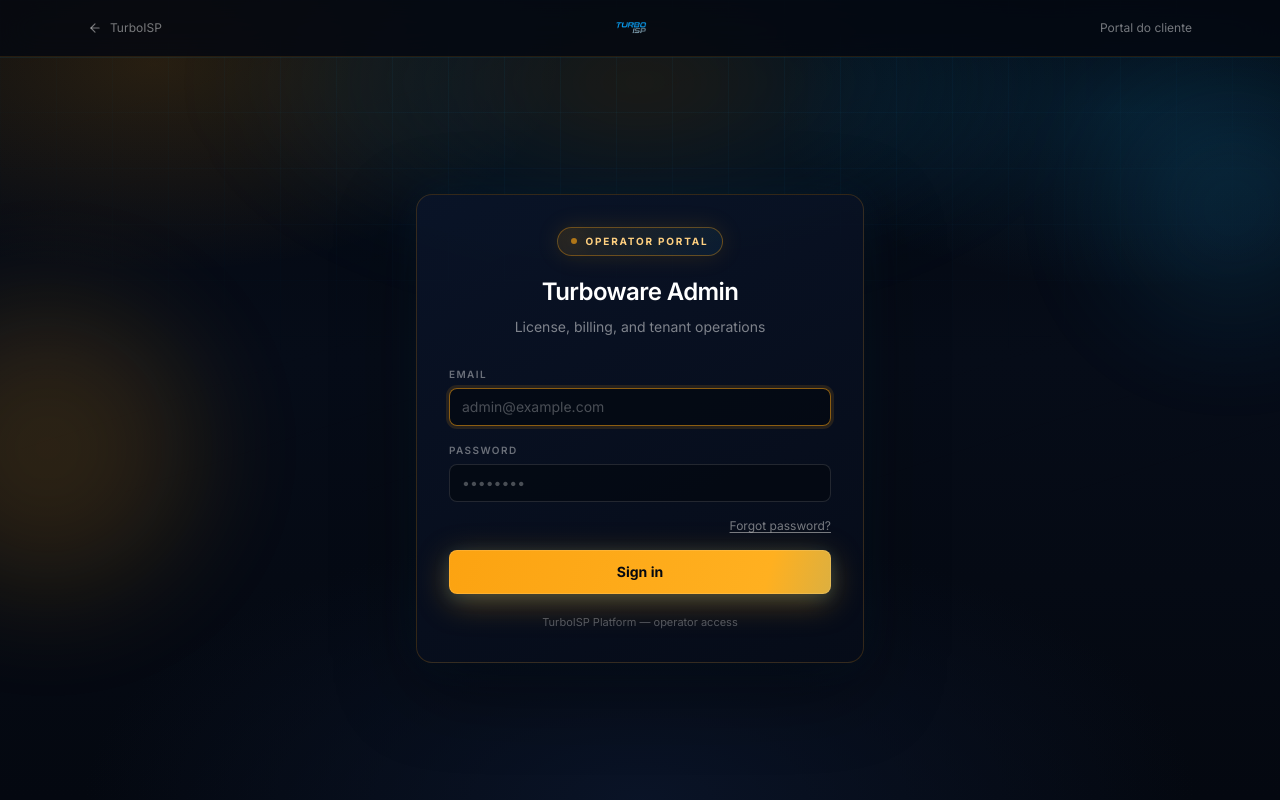
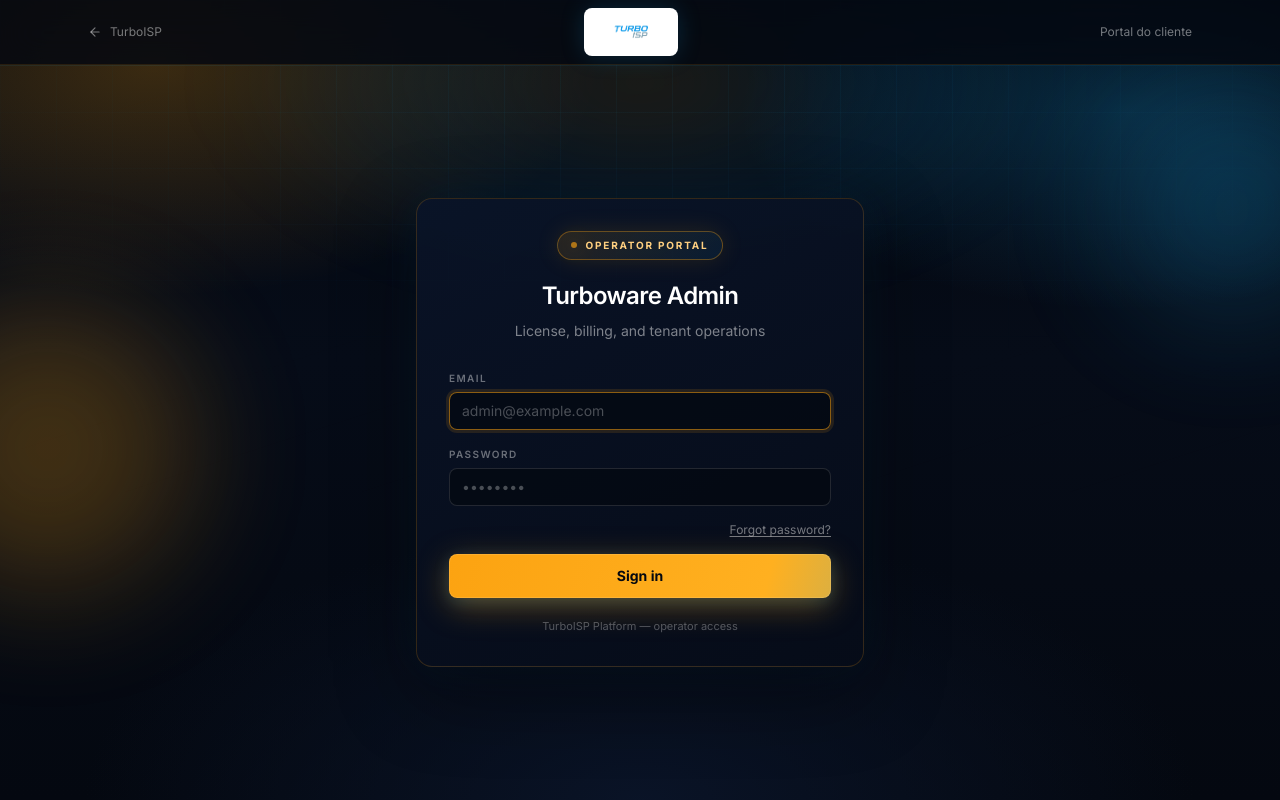
Before and after one commit to kcbsilva/turbowareV2, a Next.js app: page /admin/login in a window 1280 px wide. Built offline with nearby package versions, Linux system fonts and the light colour scheme; no server answers.

Commit message:
Polish login chrome: visible TurboISP logo and stronger backdrop.
Co-authored-by: kcbsilva <kcbsilva@users.noreply.github.com>

```diff
--- a/src/app/turboisp/login-surface.css
+++ b/src/app/turboisp/login-surface.css
@@ -18,8 +18,8 @@
 
 .turbo-login .turbo-mesh {
   background:
-    radial-gradient(ellipse 55% 45% at 12% 8%, rgba(252, 163, 17, 0.14), transparent 58%),
-    radial-gradient(ellipse 50% 40% at 88% 14%, rgba(26, 171, 240, 0.12), transparent 55%),
+    radial-gradient(ellipse 60% 50% at 12% 8%, rgba(252, 163, 17, 0.22), transparent 58%),
+    radial-gradient(ellipse 55% 45% at 88% 14%, rgba(26, 171, 240, 0.2), transparent 55%),
     radial-gradient(ellipse 70% 55% at 50% 100%, rgba(10, 20, 40, 0.95), transparent 62%),
     linear-gradient(180deg, #040810 0%, #060c18 45%, #040810 100%);
 }
@@ -57,7 +57,7 @@
 
 .turbo-login .turbo-orb {
   filter: blur(64px);
-  opacity: 0.45;
+  opacity: 0.7;
 }
 
 .turbo-login .turbo-orb--orange {
--- a/src/app/turboisp/register/_components/RegisterChrome.tsx
+++ b/src/app/turboisp/register/_components/RegisterChrome.tsx
@@ -16,13 +16,16 @@ export function RegisterChrome({
 }: Props) {
   return (
     <header className="relative z-20 turbo-nav">
-      <div className="max-w-6xl mx-auto px-4 sm:px-6 h-14 flex items-center justify-between gap-4">
+      <div className="max-w-6xl mx-auto px-4 sm:px-6 h-16 flex items-center justify-between gap-4">
         <Link href="/turboisp/site" className="inline-flex items-center gap-2 text-xs text-white/45 hover:text-white transition-colors">
           <ArrowLeft className="w-3.5 h-3.5" />
           TurboISP
         </Link>
-        <Link href="/turboisp/site" className="shrink-0">
-          <Image src={logo} alt="TurboISP" height={40} className="h-9 w-auto" priority />
+        <Link
+          href="/turboisp/site"
+          className="reg-logo-plate shrink-0 rounded-lg bg-white px-2.5 py-1 shadow-[0_0_24px_rgba(26,171,240,0.18)]"
+        >
+          <Image src={logo} alt="TurboISP" height={44} className="reg-logo h-10 w-auto" priority />
         </Link>
         <Link href={actionHref} className="text-xs text-white/45 hover:text-white transition-colors">
           {actionLabel}
--- a/src/components/TurboAuthShell.tsx
+++ b/src/components/TurboAuthShell.tsx
@@ -14,7 +14,9 @@ type Props = {
 export function TurboAuthShell({ children, actionHref, actionLabel }: Props) {
   return (
     <div className="turboisp-site turbo-login register-page relative min-h-[100svh] flex flex-col font-sans">
-      <SiteBackdrop />
+      <div className="absolute inset-0 z-0">
+        <SiteBackdrop />
+      </div>
       <RegisterChrome actionHref={actionHref} actionLabel={actionLabel} />
       <main className="relative z-10 flex-1 flex items-center justify-center px-4 py-10 sm:py-16">
         {children}
```
